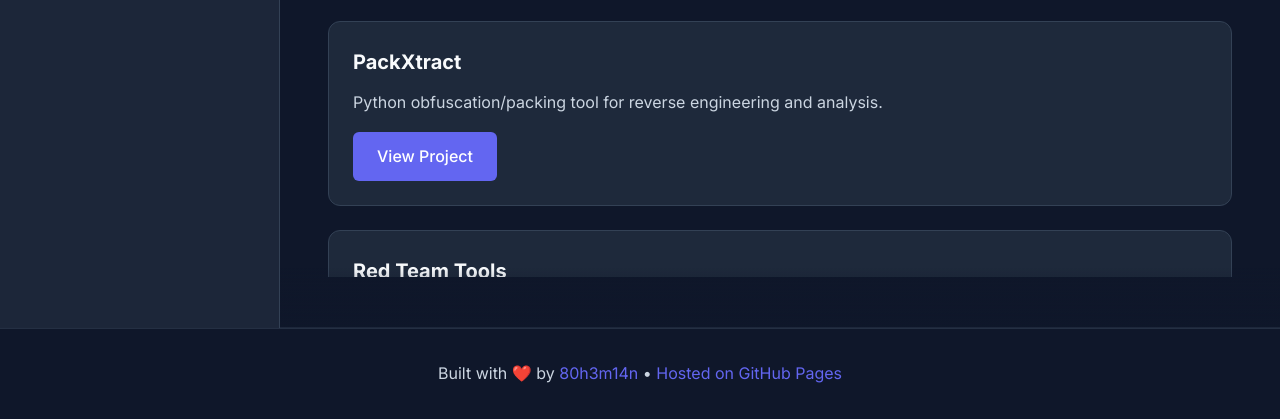
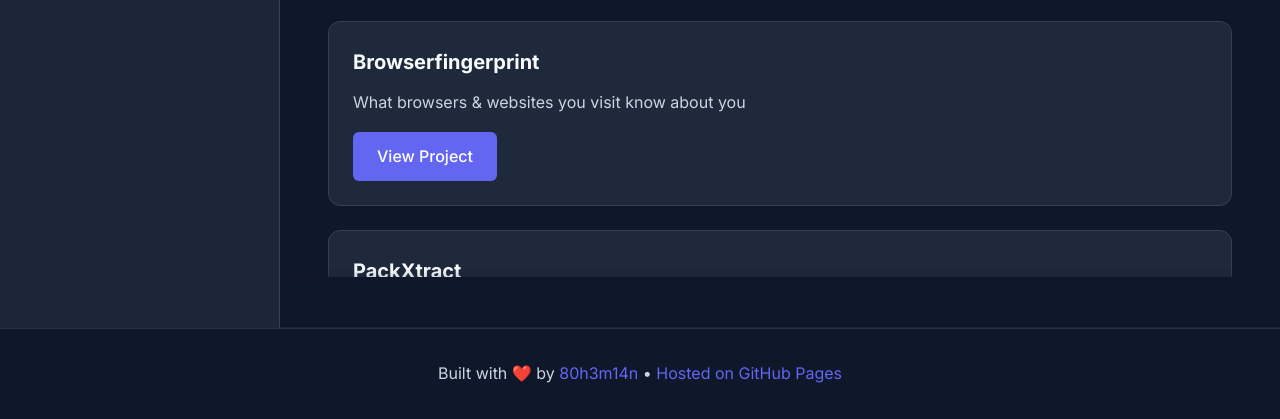
Before and after one commit to 80h3m14n/my-devfolio, a plain HTML site: page index.html in a window 1280 px wide. Shown: the part 472-891 px from the top of the page. Drawn offline with Linux system fonts and the light colour scheme.

Commit message:
Add Browserfingerprint project card
Added a new card for the Browserfingerprint project under the redteam section.

```diff
--- a/index.html
+++ b/index.html
@@ -53,6 +53,13 @@
 
             <section id="redteam">
                 <h2>Security</h2>
+                 <div class="card" data-tags="redteam python obfuscation">
+                    <h3>Browserfingerprint</h3>
+                    <p>What browsers & websites you visit know about you</p>
+                    <a href="https://github.com/80h3m14n/browserfingerprint" target="_blank" rel="noopener noreferrer">View
+                        Project</a>
+                </div>
+
                 <div class="card" data-tags="redteam python obfuscation">
                     <h3>PackXtract</h3>
                     <p>Python obfuscation/packing tool for reverse engineering and analysis.</p>
```
